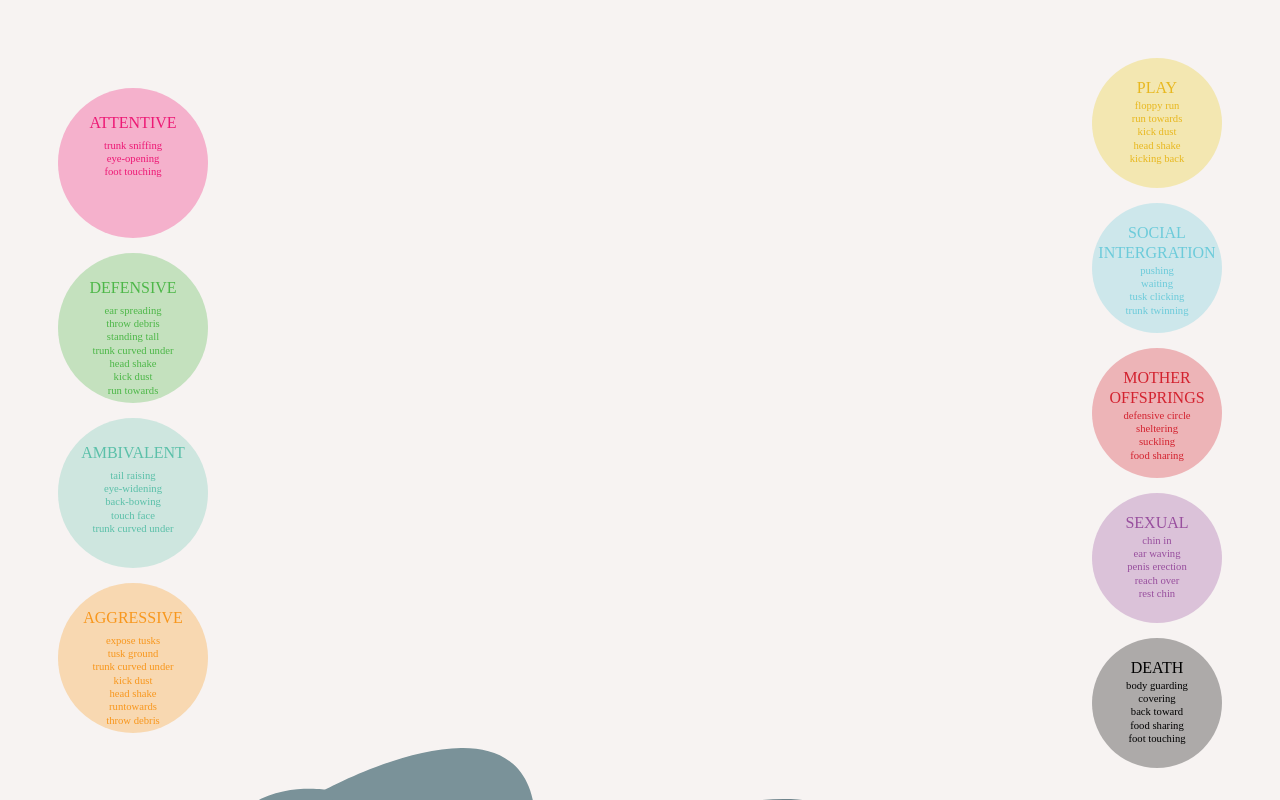
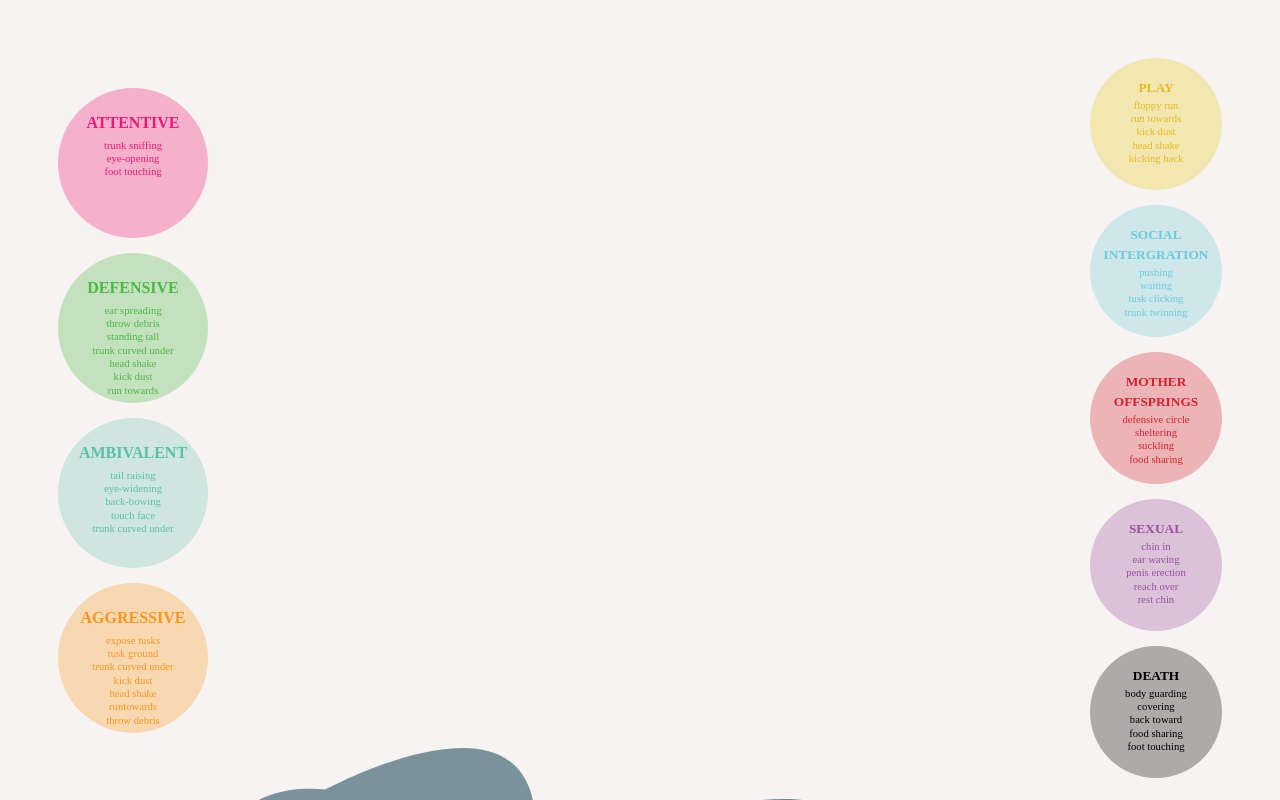
Before and after one commit to meigojane/interactive2, a plain HTML site: page type3/main/elephant.html in a window 1280 px wide. Shown: the top 800 px of the page. Drawn offline with Linux system fonts and the light colour scheme.

Commit message:
Update type3/main/main.css

```diff
--- a/type3/main/main.css
+++ b/type3/main/main.css
@@ -1,6 +1,6 @@
 body{
 	padding:50px;
-	font-family: brownstd;
+	font-family: gotham;
 	overflow:hidden;
 	background-color:#f7f3f2;
 
@@ -12,6 +12,7 @@ ul{
 	position: relative;
 	top:-30px;
 	left:-20px;
+	font-weight: normal;
 
 
 }
@@ -30,19 +31,19 @@ ul{
 	text-align: center;
 	line-height: 70px;
 	margin-bottom: 15px;
-	font-weight: normal;
+	font-weight: bold;
 
 }
 .circle5,.circle6,.circle7,.circle8,.circle9{
-	width:130px;
-	height:130px;
+	width:132px;
+	height:132px;
 	border-radius:50%;
 
-	font-size: 12pt;
+	font-size: 10pt;
 	text-align: center;
 	line-height: 60px;
 	margin-bottom: 15px;
-	font-weight: normal;
+	font-weight: bold;
 }
 
 .circle1{
@@ -68,11 +69,13 @@ ul{
 .circle5{
 	background-color: #E9CB1C4D;
 	color:#e8b81f;
+
 }
 .circle6{
 	background-color: #6CCBDA4D;
 	color:#6CCBDA;
 	line-height: 20px;
+
 }
 .social{
 	position: relative;
```
